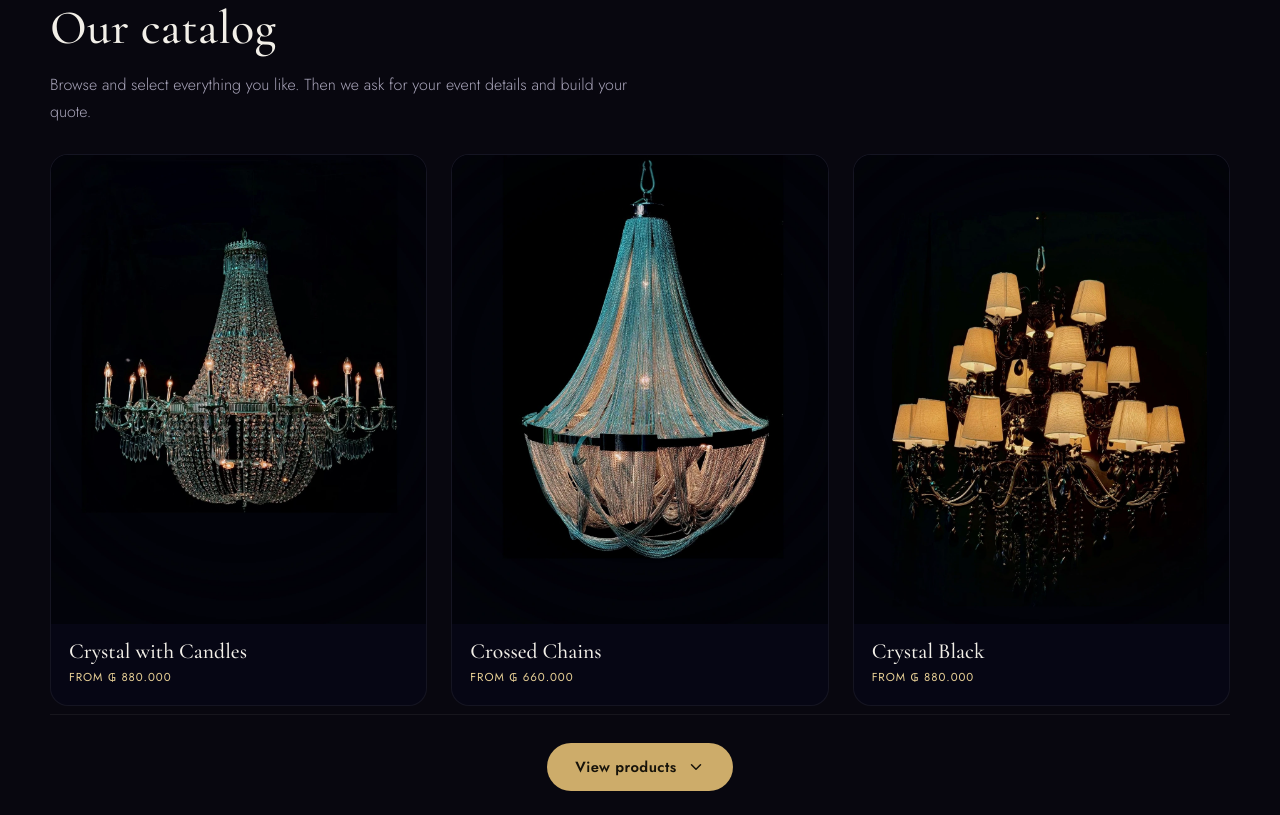
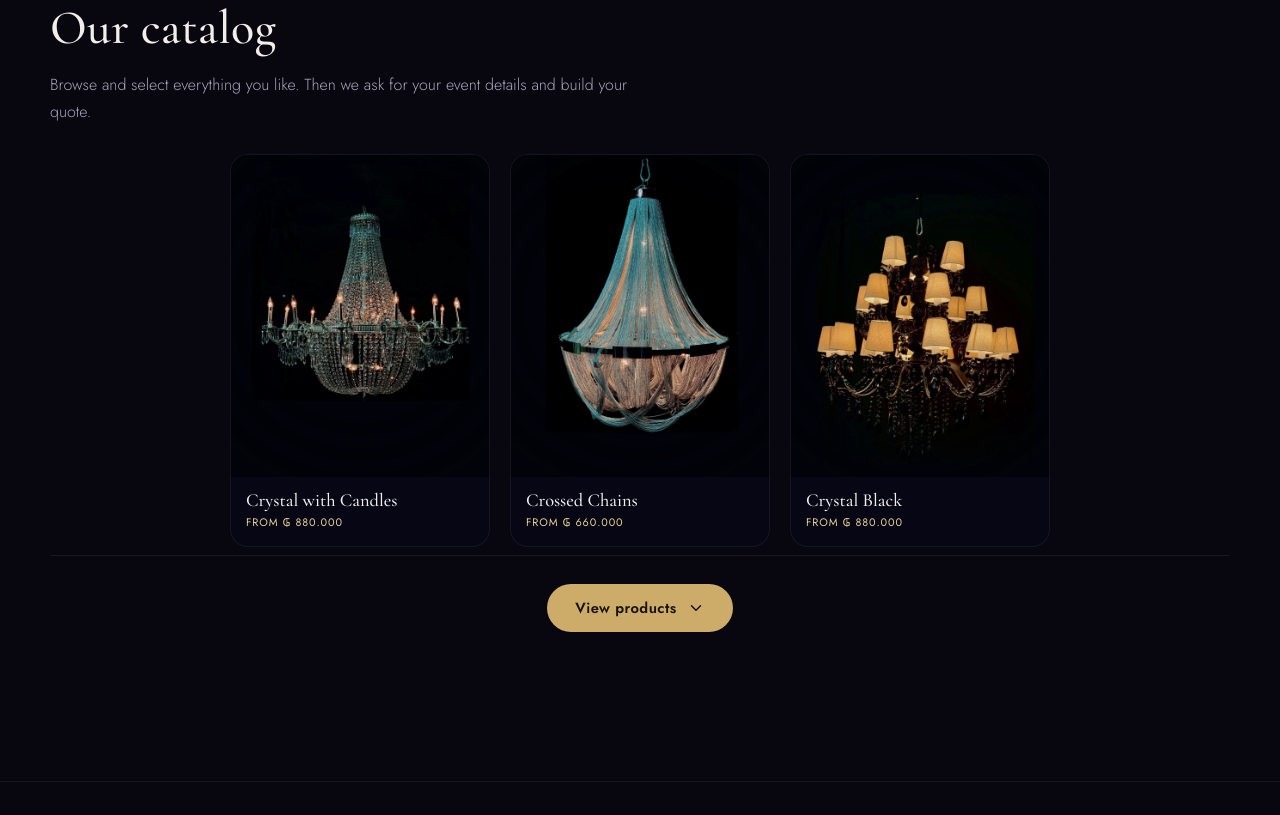
Before and after one commit to ivanmaldonado05-cmd/oweventos, a plain HTML site: page index.html in a window 1280 px wide. Shown: the part 1185-2000 px from the top of the page. Drawn offline with nearby package versions, Linux system fonts and the light colour scheme.

Commit message:
Featured teaser (smaller, hides on catalog expand); move gallery below about

```diff
--- a/css/styles.css
+++ b/css/styles.css
@@ -365,7 +365,7 @@ input, textarea, select { font-family: inherit; }
 @keyframes fadeDown { from { opacity: 0; transform: translateY(-8px); } to { opacity: 1; transform: none; } }
 
 /* featured teaser (collapsed catalog) */
-.featured-grid { display: grid; grid-template-columns: repeat(3, 1fr); gap: 24px; margin: 6px 0 8px; }
+.featured-grid { display: grid; grid-template-columns: repeat(3, 1fr); gap: 20px; margin: 6px auto 8px; max-width: 820px; }
 .feat-card {
   text-align: left; background: #060614; border: 1px solid var(--line-soft);
   border-radius: var(--radius); overflow: hidden; cursor: pointer; display: flex; flex-direction: column;
@@ -375,9 +375,9 @@ input, textarea, select { font-family: inherit; }
 .feat-media { aspect-ratio: 4 / 5; background: #020309; overflow: hidden; }
 .feat-media img { width: 100%; height: 100%; object-fit: cover; transition: transform 0.6s var(--ease); }
 .feat-card:hover .feat-media img { transform: scale(1.05); }
-.feat-info { padding: 16px 18px 20px; display: flex; flex-direction: column; gap: 5px; }
-.feat-name { font-family: "Cormorant Garamond", serif; font-size: 1.35rem; color: var(--text); line-height: 1.1; }
-.feat-price { font-size: 0.72rem; color: var(--gold-bright); letter-spacing: 0.08em; text-transform: uppercase; }
+.feat-info { padding: 13px 15px 16px; display: flex; flex-direction: column; gap: 4px; }
+.feat-name { font-family: "Cormorant Garamond", serif; font-size: 1.15rem; color: var(--text); line-height: 1.1; }
+.feat-price { font-size: 0.68rem; color: var(--gold-bright); letter-spacing: 0.08em; text-transform: uppercase; }
 
 /* ==========================================================================
    GALLERY
--- a/index.html
+++ b/index.html
@@ -134,18 +134,6 @@
     </div>
   </section>
 
-  <!-- ===================== GALLERY ===================== -->
-  <section class="section gallery" id="gallery">
-    <svg class="deco-fan deco-fan--gallery" viewBox="0 0 100 100" aria-hidden="true"><use href="#fanIcon"></use></svg>
-    <div class="container">
-      <div class="section-head reveal">
-        <h2 class="section-title" data-i18n="gallery.title">Eventos que iluminamos</h2>
-        <p class="section-sub" data-i18n="gallery.subtitle">Una muestra de nuestras piezas en acción.</p>
-      </div>
-      <div class="gallery-grid" id="galleryGrid"></div>
-    </div>
-  </section>
-
   <!-- ===================== ABOUT ===================== -->
   <section class="section about" id="about">
     <div class="container">
@@ -185,6 +173,18 @@
           </video>
         </div>
       </div>
+    </div>
+  </section>
+
+  <!-- ===================== GALLERY ===================== -->
+  <section class="section gallery" id="gallery">
+    <svg class="deco-fan deco-fan--gallery" viewBox="0 0 100 100" aria-hidden="true"><use href="#fanIcon"></use></svg>
+    <div class="container">
+      <div class="section-head reveal">
+        <h2 class="section-title" data-i18n="gallery.title">Eventos que iluminamos</h2>
+        <p class="section-sub" data-i18n="gallery.subtitle">Una muestra de nuestras piezas en acción.</p>
+      </div>
+      <div class="gallery-grid" id="galleryGrid"></div>
     </div>
   </section>
 
--- a/js/app.js
+++ b/js/app.js
@@ -351,6 +351,7 @@
       body.hidden = false; tog.setAttribute("aria-expanded", "true");
       tog.querySelector("span").textContent = t("catalog.hide");
       $("#catalogReveal").classList.add("open");
+      const f = $("#featuredGrid"); if (f) f.hidden = true;
     }
   }
   function toggleCatalog() {
@@ -360,6 +361,7 @@
       body.hidden = true; tog.setAttribute("aria-expanded", "false");
       tog.querySelector("span").textContent = t("catalog.show");
       $("#catalogReveal").classList.remove("open");
+      const f = $("#featuredGrid"); if (f) f.hidden = false;
     }
   }
 
```
